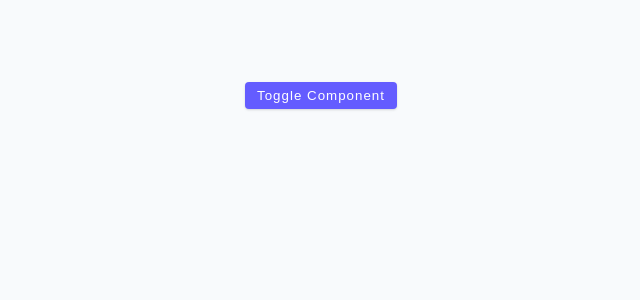
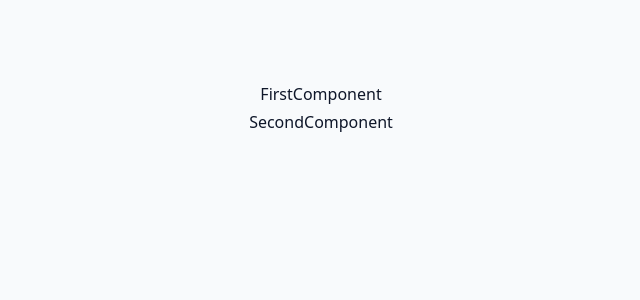
Before and after one commit to ploosond/react-projects, a React (Vite) app: page / in a window 1280 px wide. Shown: the top 300 px of the page, without its empty margins (319-959 px from the left). Built offline with nearby package versions, Linux system fonts and the light colour scheme.

Commit message:
Completed Project Structure

```diff
--- a/src/App.jsx
+++ b/src/App.jsx
@@ -1,9 +1,9 @@
-import Starter from "./tutorial/02-useEffect/starter/05-cleanup-function";
+import Example from "./tutorial/04-project-structure/final/Example";
 
 function App() {
   return (
     <div className='container'>
-      <Starter />
+      <Example />
     </div>
   );
 }
```
